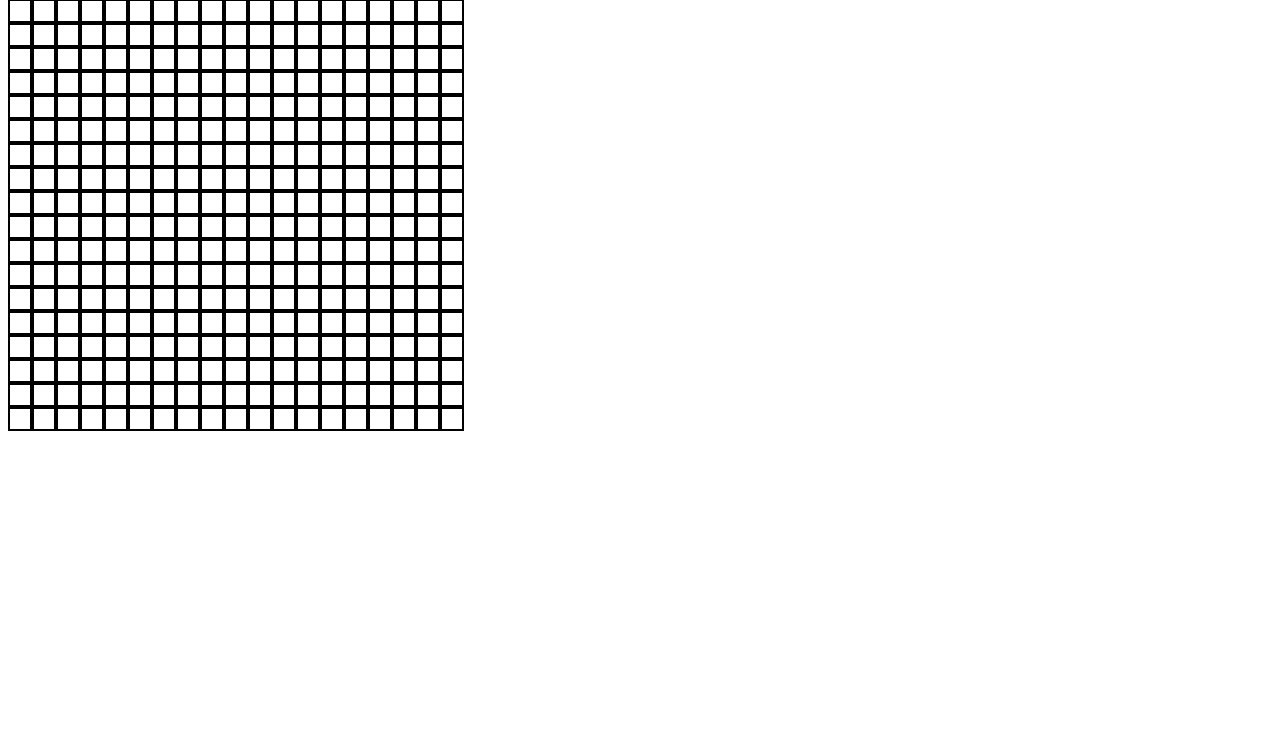
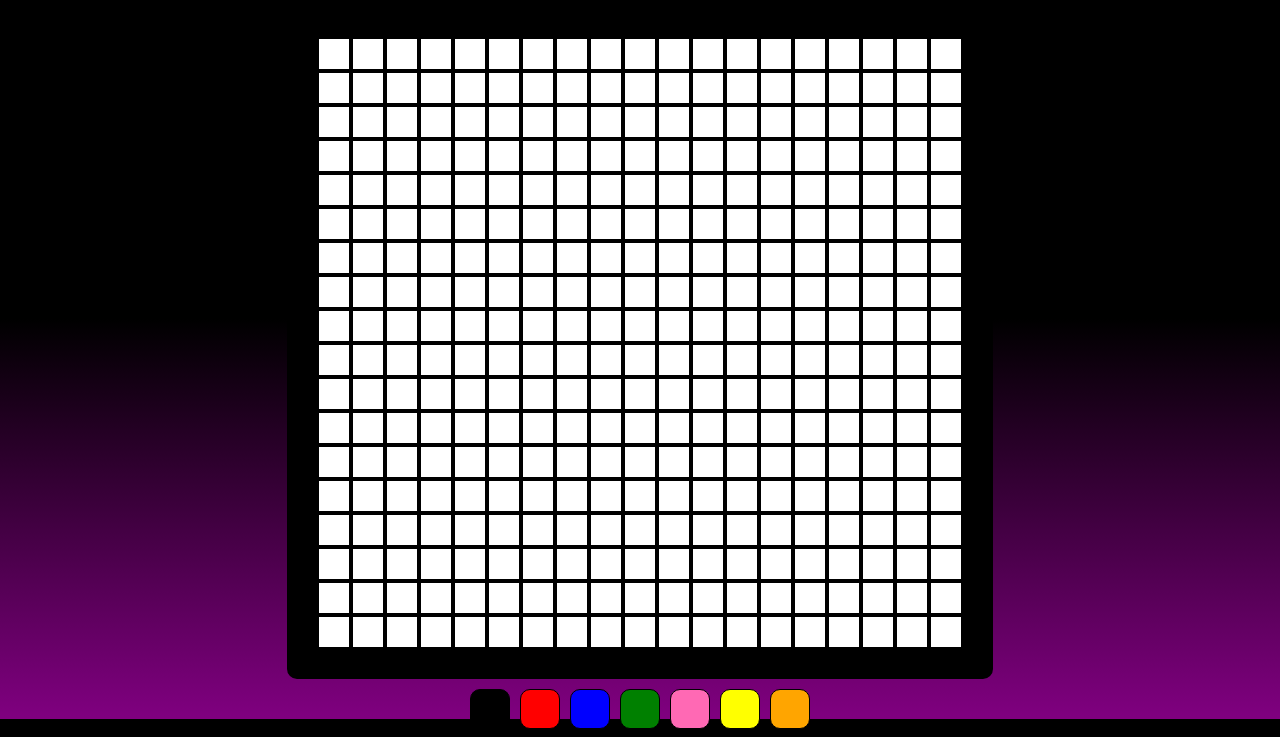
Before and after one commit to andrjre/etch-a-sketch, a plain HTML site: page index.html in a window 1280 px wide. Shown: the part 81-818 px from the top of the page. Drawn offline with Linux system fonts and the light colour scheme.

Commit message:
Style changes and buttons added.

```diff
--- a/index.html
+++ b/index.html
@@ -7,7 +7,7 @@
 </head>
 <body>
     <h1>Etch-A-Sketch</h1>
-
+<div class="all-grids">
     <div class="grid">
     <div id="box"></div>
     <div id="box"></div>
@@ -377,7 +377,16 @@
                                                                         <div id="box"></div>
                                                                         <div id="box"></div>
                                                                         </div>
-
+                                                                    </div>
+<div class="colors">
+    <button id="black" class="color-button"></button>
+    <button id="red" class="color-button"></button>
+    <button id="blue" class="color-button"></button>
+    <button id="green" class="color-button"></button>
+    <button id="pink" class="color-button"></button>
+    <button id="yellow" class="color-button"></button>
+    <button id="orange" class="color-button"></button>
+</div>
 
     <script src="index.js"></script>
 </body>
--- a/index.js
+++ b/index.js
@@ -1,6 +1,15 @@
 
 
 let box = document.getElementById("box")
+let red = document.getElementById("red")
 
-let row;
-let col;
+
+
+document.getElementById("red").onClick = changeRed;
+
+    function changeRed (){
+        console.log("heelolo")
+        box.style.color = "red"
+    }
+
+    // find out how to change colors //
--- a/styles.css
+++ b/styles.css
@@ -1,11 +1,29 @@
+
+
+body{
+    display:flex;
+    align-items: center;
+    flex-direction: column;
+    background-image: linear-gradient(black,black, purple);
+    background-attachment: fixed;
+}
+
+h1{
+    color:white;
+}
 
 
 #box{
-    width:20px;
-    height:20px;
+    width:30px;
+    height:30px;
     border:solid 2px black;
     transition:  ease-out 3s;
+    background-color: white;
+}
 
+.all-grids{
+    border:solid  30px;
+    border-radius:10px;
 }
 
 #box:hover{
@@ -35,3 +53,72 @@
     display:flex;
 
 }
+
+button{
+    width:40px;
+    height:40px;
+}
+
+.colors{
+    display:flex;
+    gap:10px;
+    margin-top:10px;
+    justify-content: center;
+
+}
+
+#red{
+    background-color:red;
+    border-radius: 10px;
+    border:1px black solid;
+    transition: ease-in-out .15s;
+}
+
+
+#blue{
+    background-color:blue;
+    border-radius: 10px;
+    border:1px black solid;
+    transition: ease-in-out .15s;
+}
+
+#green{
+    background-color:green;
+    border-radius: 10px;
+    border:1px black solid;
+    transition: ease-in-out .15s;
+}
+
+#black{
+    background-color:black;
+    border-radius: 10px;
+    border:1px black solid;
+    transition: ease-in-out .15s;
+}
+
+#yellow{
+    background-color:yellow;
+    border-radius: 10px;
+    border:1px black solid;
+    transition: ease-in-out .15s;
+}
+
+#orange{
+    background-color:orange;
+    border-radius: 10px;
+    border:1px black solid;
+    transition: ease-in-out .15s;
+}
+
+#pink{
+    background-color:hotpink;
+    border-radius: 10px;
+    border:1px black solid;
+    transition: ease-in-out .15s;
+
+}
+
+.color-button:hover{
+    transform:scale(1.1);
+    opacity: 50%;
+}
```
